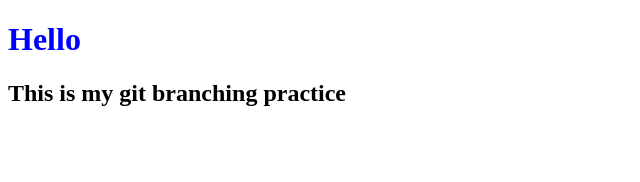
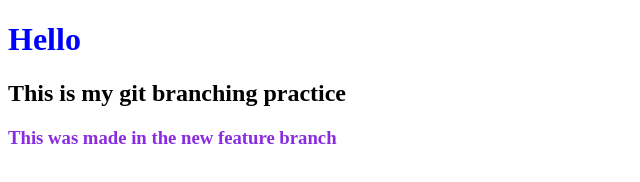
Before and after one commit to LMathers00/Branching, a plain HTML site: page index.html in a window 1280 px wide. Shown: the whole page, without its empty margins (0-640 px from the left). Drawn offline with Linux system fonts and the light colour scheme.

Commit message:
Added h3 in branch

```diff
--- a/index.html
+++ b/index.html
@@ -10,5 +10,6 @@
 <body>
 <h1>Hello</h1>
 <h2>This is my git branching practice</h2>
+<h3>This was made in the new feature branch</h3>
 </body>
 </html>
--- a/style.css
+++ b/style.css
@@ -1,3 +1,7 @@
 h1 {
     color: blue;
 }
+
+h3 {
+    color:blueviolet
+}
```
